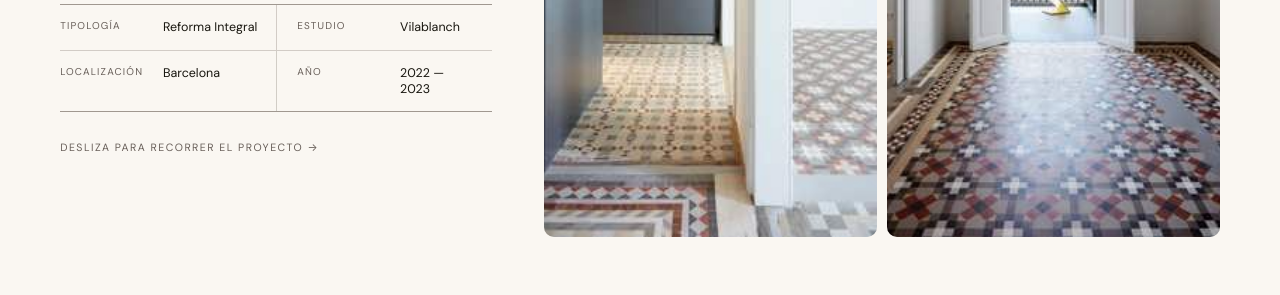
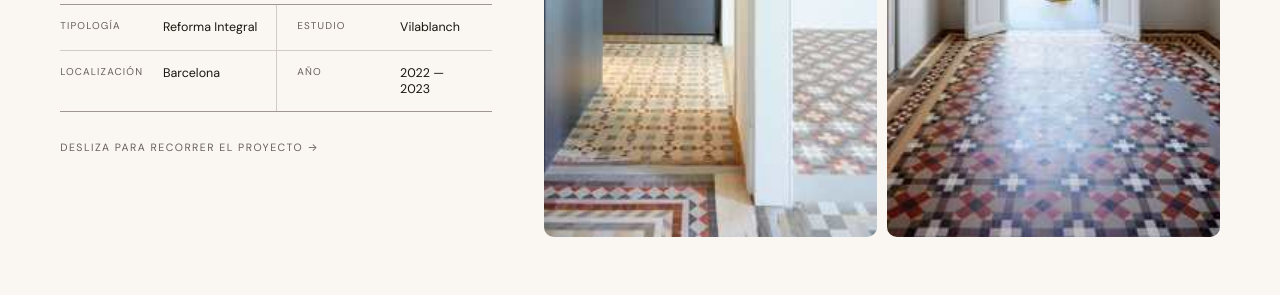
Before and after one commit to anabelgorrizp/portafolio, a website: page proyecto-01.html in a window 1280 px wide. Shown: the part 505-800 px from the top of the page. Drawn offline with Linux system fonts and the light colour scheme; a script that the page names is missing.

Commit message:
Make Project 01 cover images equal size and preserve photo quality

```diff
--- a/project-dossier.css
+++ b/project-dossier.css
@@ -24,13 +24,13 @@
 .project-facts strong{font-size:.78rem;font-weight:400;color:var(--primary)}
 .dossier-scroll-hint{display:inline-block;margin-top:1.8rem;font-size:.66rem;text-transform:uppercase;letter-spacing:.14em;color:var(--muted)}
 .dossier-cover-images{height:min(69vh,700px);display:grid;grid-template-columns:1fr 1fr;gap:10px;align-items:stretch}
-.dossier-media{margin:0;min-height:0;overflow:hidden;border-radius:var(--radius);background:var(--n1)}
-.dossier-media img{width:100%;height:100%;display:block;object-fit:cover;filter:saturate(.76) brightness(.99);transition:filter .45s ease,transform .65s ease}
-.dossier-media:hover img{filter:saturate(1) brightness(1.015);transform:scale(1.008)}
+.dossier-media{margin:0;min-height:0;height:100%;overflow:hidden;border-radius:var(--radius);background:var(--n1)}
+.dossier-media img{width:100%;height:100%;display:block;object-fit:cover;filter:none;image-rendering:auto;transition:transform .65s ease}
+.dossier-media:hover img{filter:none;transform:scale(1.008)}
 .dossier-media--portrait{height:100%}
 .dossier-media--portrait:first-child img{object-position:center 42%}
 .dossier-media--portrait:last-child img{object-position:center 40%}
-.dossier-media--offset{transform:translateY(2rem);height:calc(100% - 2rem)}
+.dossier-media--offset{transform:none;height:100%}
 
 /* Editorial spreads */
 .dossier-panel--spread{grid-template-columns:minmax(320px,.44fr) minmax(620px,1.56fr)}
```
